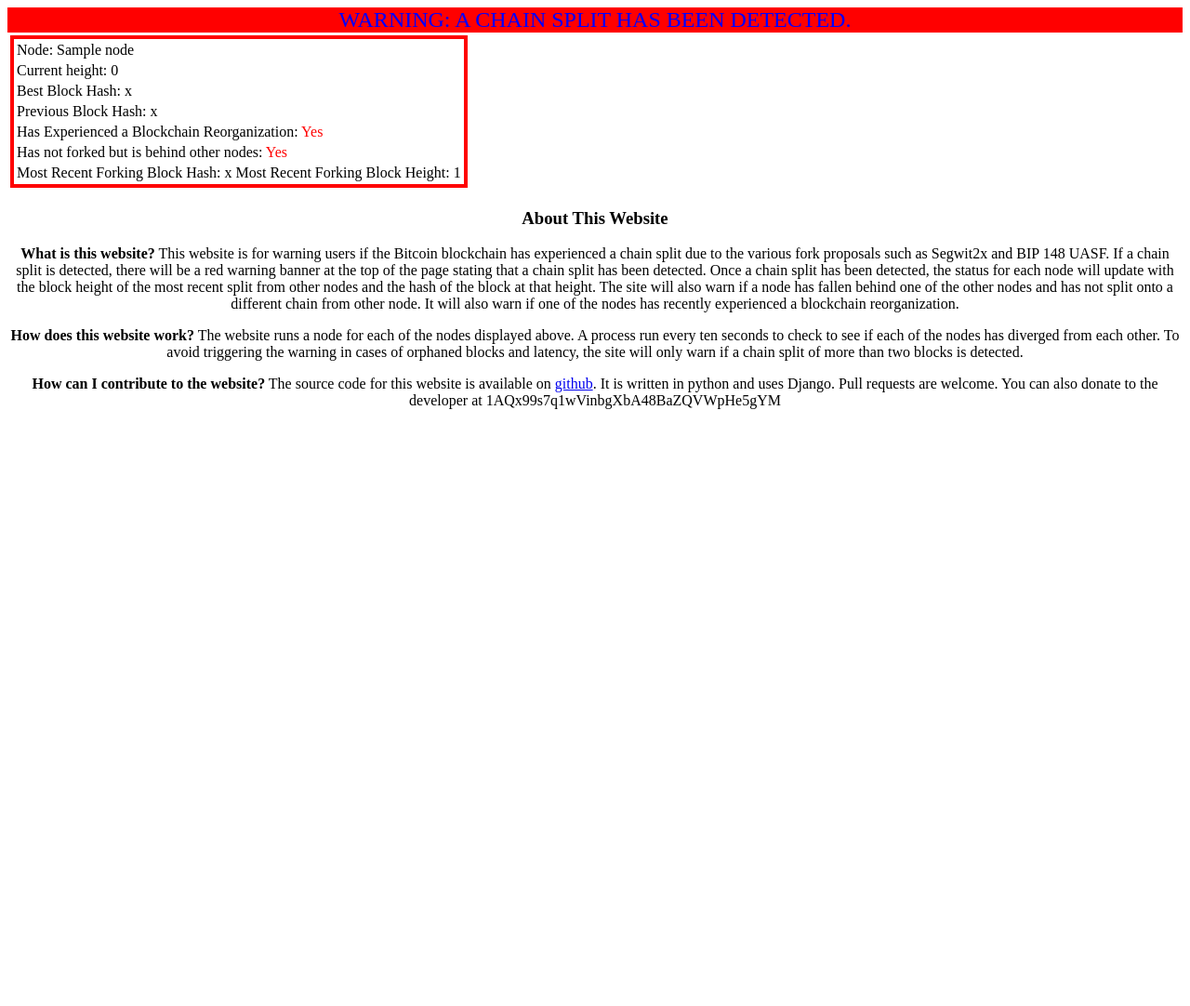
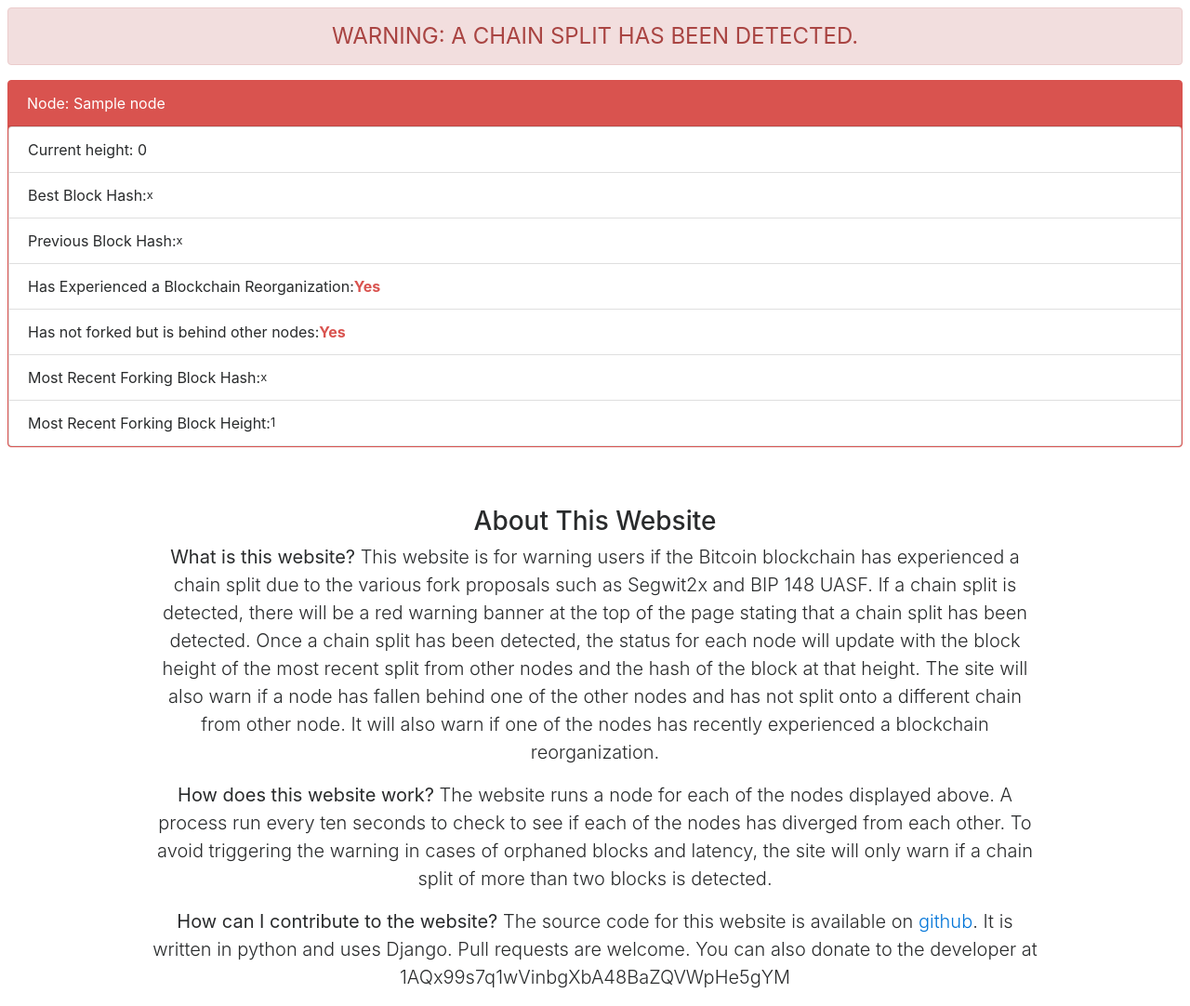
Before and after one commit to achow101/forkmon, a Django app: page / in a window 1280 px wide. Shown: the whole page at 93% size. Before the commit the page ends 440 px from the top, so only its background shows below. Run offline with Django 3.2, Linux system fonts and the light colour scheme; tables that the repository leaves empty hold one stand-in row (values such as "Sample post"); some libraries are stand-ins or nearby versions.

Commit message:
Use bootstrap so the site looks decent

```diff
--- a/monitor/static/index.css
+++ /dev/null
@@ -1,3 +0,0 @@
-.nodes_table {
-    border: 4px solid;
-}
--- a/monitor/templates/index.html
+++ b/monitor/templates/index.html
@@ -2,69 +2,44 @@
 <html lang="en">
 <head>
     <meta charset="UTF-8">
+    <meta name="viewport" content="width=device-width, initial-scale=1, shrink-to-fit=no">
+
     <title>Bitcoin Fork Monitor</title>
-    {% load static %}
-    <link type="text/css" rel="stylesheet" href="{% static 'index.css' %}">
+
+    <!-- Bootstrap CSS -->
+    <link rel="stylesheet" href="https://maxcdn.bootstrapcdn.com/bootstrap/4.0.0-alpha.6/css/bootstrap.min.css" integrity="sha384-rwoIResjU2yc3z8GV/NPeZWAv56rSmLldC3R/AZzGRnGxQQKnKkoFVhFQhNUwEyJ" crossorigin="anonymous">
 </head>
 <body>
     {% if chain_split %}
-        <div style="background-color: red;font-size: x-large;color: blue" align="center">
+        <div style="font-size: x-large" align="center" class="alert alert-danger my-2 mx-2">
         WARNING: A CHAIN SPLIT HAS BEEN DETECTED.
         </div>
     {% endif %}
-    <table>
-        <tr>
-        {% for n in nodes %}
-            <td>
-                <table class="nodes_table" style="{% if chain_split %}border-color: red{% else %}border-color: green{% endif %}">
-                    <tr>
-                        <td>
-                            Node: {{ n.name }}
-                        </td>
-                    </tr>
-                    <tr>
-                        <td>
-                            Current height: {{ n.best_block_height }}
-                        </td>
-                    </tr>
-                    <tr>
-                        <td>
-                            Best Block Hash: {{ n.best_block_hash }}
-                        </td>
-                    </tr>
-                    <tr>
-                        <td>
-                            Previous Block Hash: {{ n.prev_block_hash }}
-                        </td>
-                    </tr>
-                    <tr>
-                        <td>
-                            Has Experienced a Blockchain Reorganization:
-                            {% if n.has_reorged %}<span style="color: red">Yes</span>{% else %}No{% endif %}
-                        </td>
-                    </tr>
-                    <tr>
-                        <td>
-                            Has not forked but is behind other nodes:
-                            {% if n.is_behind %}<span style="color: red">Yes</span>{% else %}No{% endif %}
-                        </td>
-                    </tr>
-                    <tr>
-                        <td>
-                            {% if n.highest_divergence != 0 %}
-                                Most Recent Forking Block Hash: {{ n.highest_diverged_hash }}
-                                Most Recent Forking Block Height: {{ n.highest_divergence }}
-                            {% endif %}
-                        </td>
-                    </tr>
-                </table>
-            </td>
-        {% endfor %}
-        </tr>
-    </table>
-    <div align="center">
+    <div class="card-deck my-3 mx-2">
+    {% for n in nodes %}
+        <div class="card {% if chain_split %}card-danger{% else %}card-success{% endif %} w-25">
+            <div class="card-header text-white">
+                Node: {{ n.name }}
+            </div>
+            <ul class="list-group">
+                <li class="list-group-item">Current height: {{ n.best_block_height }}</li>
+                <li class="list-group-item ">Best Block Hash: <small>{{ n.best_block_hash }}</small></li>
+                <li class="list-group-item">Previous Block Hash: <small>{{ n.prev_block_hash }}</small></li>
+                <li class="list-group-item">
+                    Has Experienced a Blockchain Reorganization: {% if n.has_reorged %}<span class="text-danger font-weight-bold">Yes</span>{% else %}No{% endif %}</li>
+                <li class="list-group-item">
+                    Has not forked but is behind other nodes: {% if n.is_behind %}<span class="text-danger font-weight-bold">Yes</span>{% else %}No{% endif %}</li>
+                {% if n.highest_divergence > 0 %}
+                    <li class="list-group-item">Most Recent Forking Block Hash: <small>{{ n.highest_diverged_hash }}</small></li>
+                    <li class="list-group-item">Most Recent Forking Block Height: <small>{{ n.highest_divergence }}</small></li>
+                {% endif %}
+            </ul>
+        </div>
+    {% endfor %}
+    </div>
+    <div class="w-75 text-center pt-5 mx-auto">
         <h3>About This Website</h3>
-        <p>
+        <p class="lead">
             <b>What is this website?</b> This website is for warning users if the Bitcoin blockchain has experienced a
             chain split due to the various fork proposals such as Segwit2x and BIP 148 UASF. If a chain split is detected,
             there will be
@@ -74,13 +49,13 @@
             of the other nodes and has not split onto a different chain from other node. It will also warn if one of the
             nodes has recently experienced a blockchain reorganization.
         </p>
-        <p>
+        <p class="lead">
             <b>How does this website work?</b> The website runs a node for each of the nodes displayed above. A process
             run every ten seconds to check to see if each of the nodes has diverged from each other. To avoid triggering
             the warning in cases of orphaned blocks and latency, the site will only warn if a chain split of more than two
             blocks is detected.
         </p>
-        <p>
+        <p class="lead">
             <b>How can I contribute to the website?</b> The source code for this website is available on
             <a href="https://github.com/achow101/forkmon">github</a>. It is written in python and uses Django. Pull requests
             are welcome. You can also donate to the developer at 1AQx99s7q1wVinbgXbA48BaZQVWpHe5gYM
```
